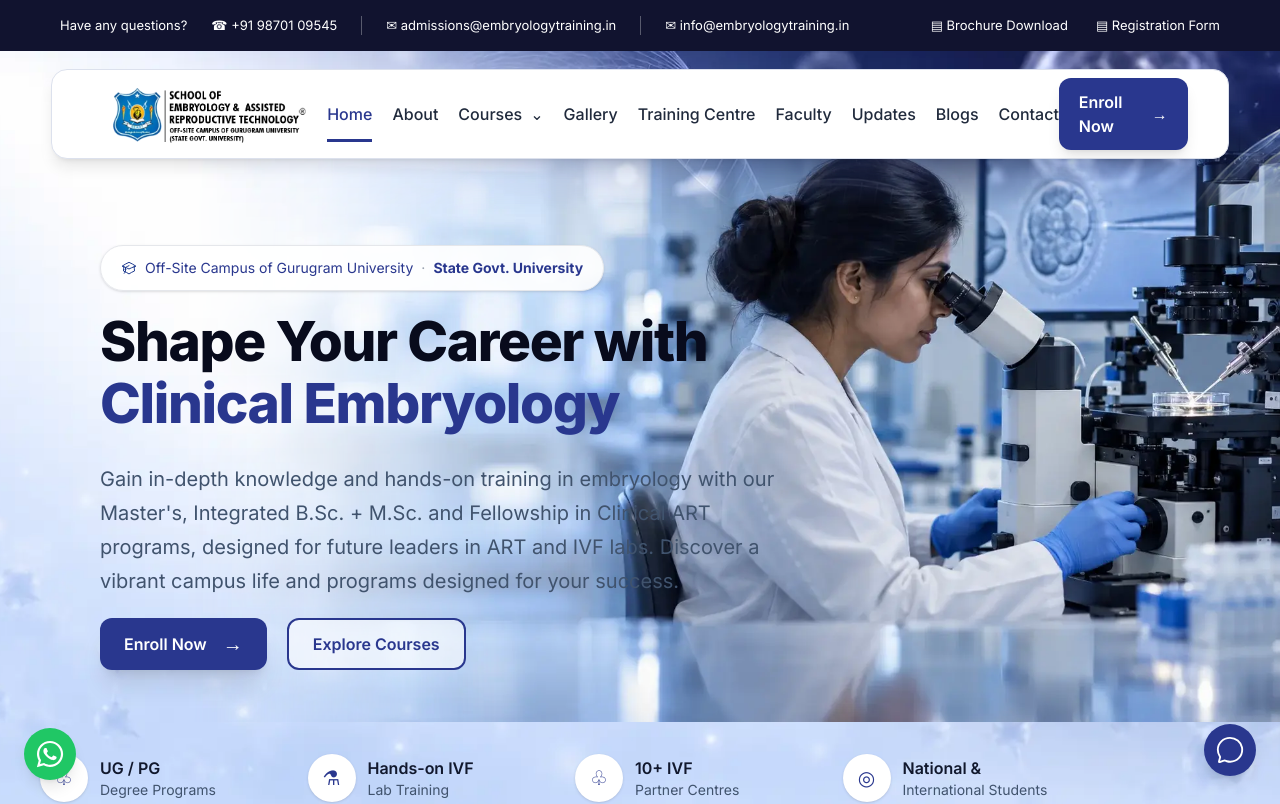
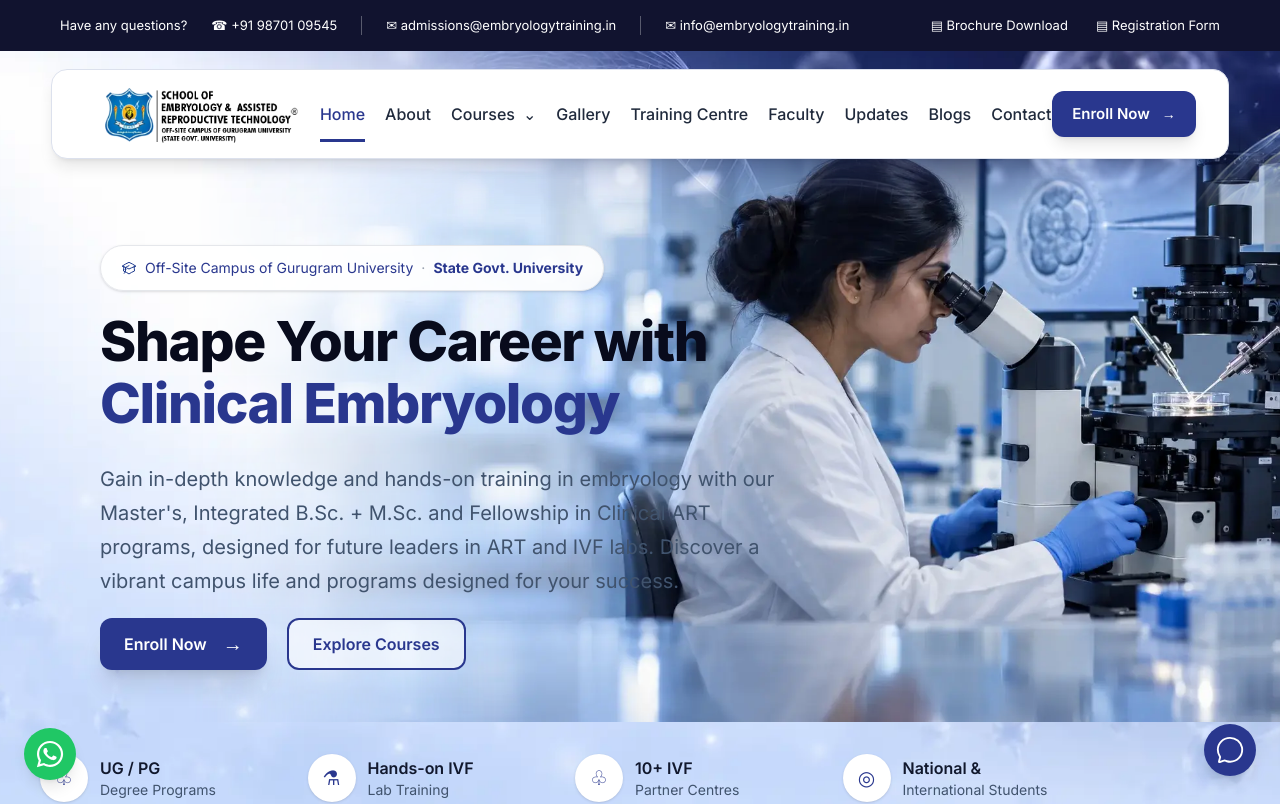
Before and after one commit to Faizan-khan28/embryology-assignment, a Next.js app: page / in a window 1280 px wide. Shown: the top 804 px of the page. Built offline with nearby package versions, Linux system fonts and the light colour scheme.

Commit message:
navbar fix

```diff
--- a/src/app/components/layout/NavBar.tsx
+++ b/src/app/components/layout/NavBar.tsx
@@ -43,7 +43,7 @@ export default function Navbar() {
         className={`mx-auto flex h-[50px] items-center justify-between bg-white px-5 shadow-lg transition-all duration-300 md:h-[90px] ${
           scrolled
             ? "mt-0 w-full rounded-none lg:px-[7%]"
-            : "mt-[18px] w-[92%] max-w-[1650px] rounded-2xl border border-[#dce1ed] lg:px-10"
+            : "mt-[18px] w-[92%] max-w-[1400px] rounded-2xl border border-[#dce1ed] lg:px-8"
         }`}
       >
 
@@ -83,9 +83,9 @@ export default function Navbar() {
 
         <Link
           href="/enquiry"
-          className="hidden items-center gap-3 rounded-xl bg-[#29378e] px-5 py-3 font-semibold text-white shadow-lg transition hover:bg-[#19266e] lg:flex"
+          className="hidden text-[15px] items-center gap-3 rounded-xl bg-[#29378e] px-5 py-3 font-semibold text-white shadow-lg transition hover:bg-[#19266e] lg:flex"
         >
-          Enroll Now <span className="text-md">→</span>
+          Enroll Now <span className="text-sm">→</span>
         </Link>
 
 
```
